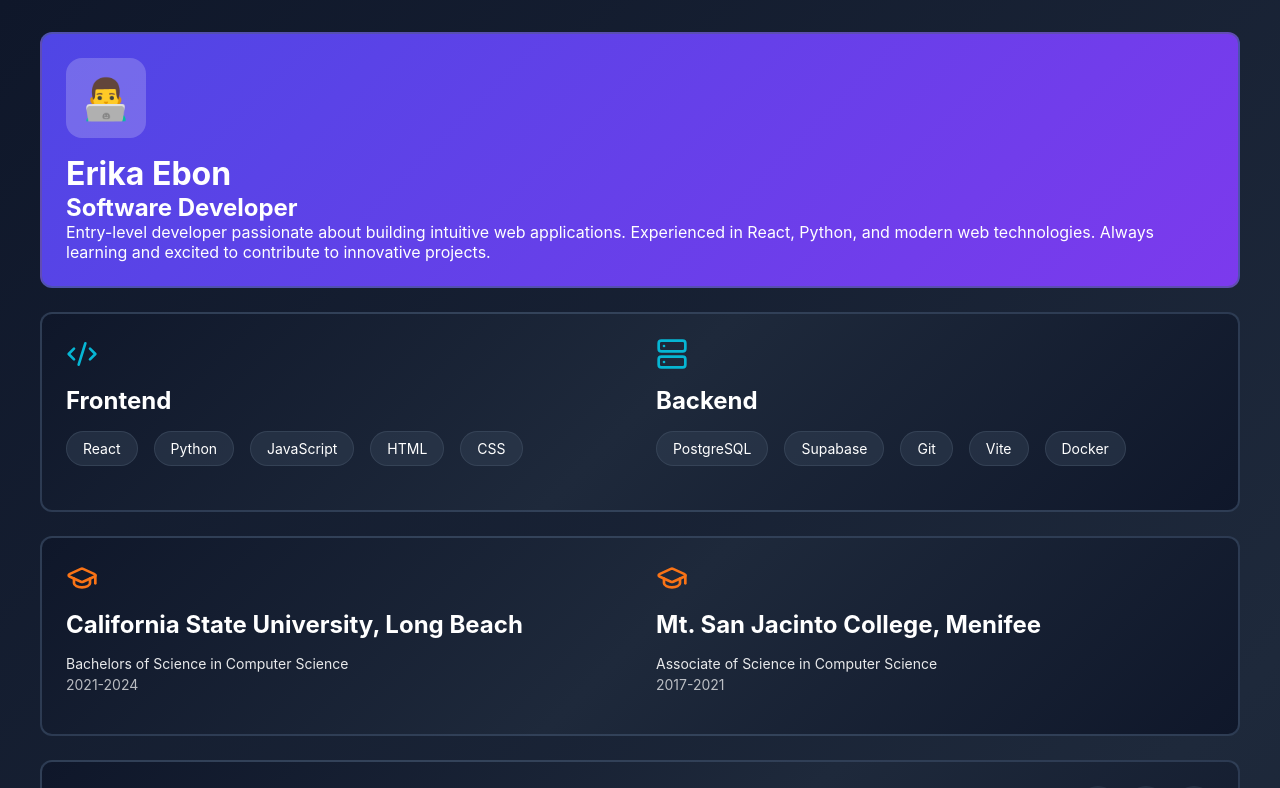
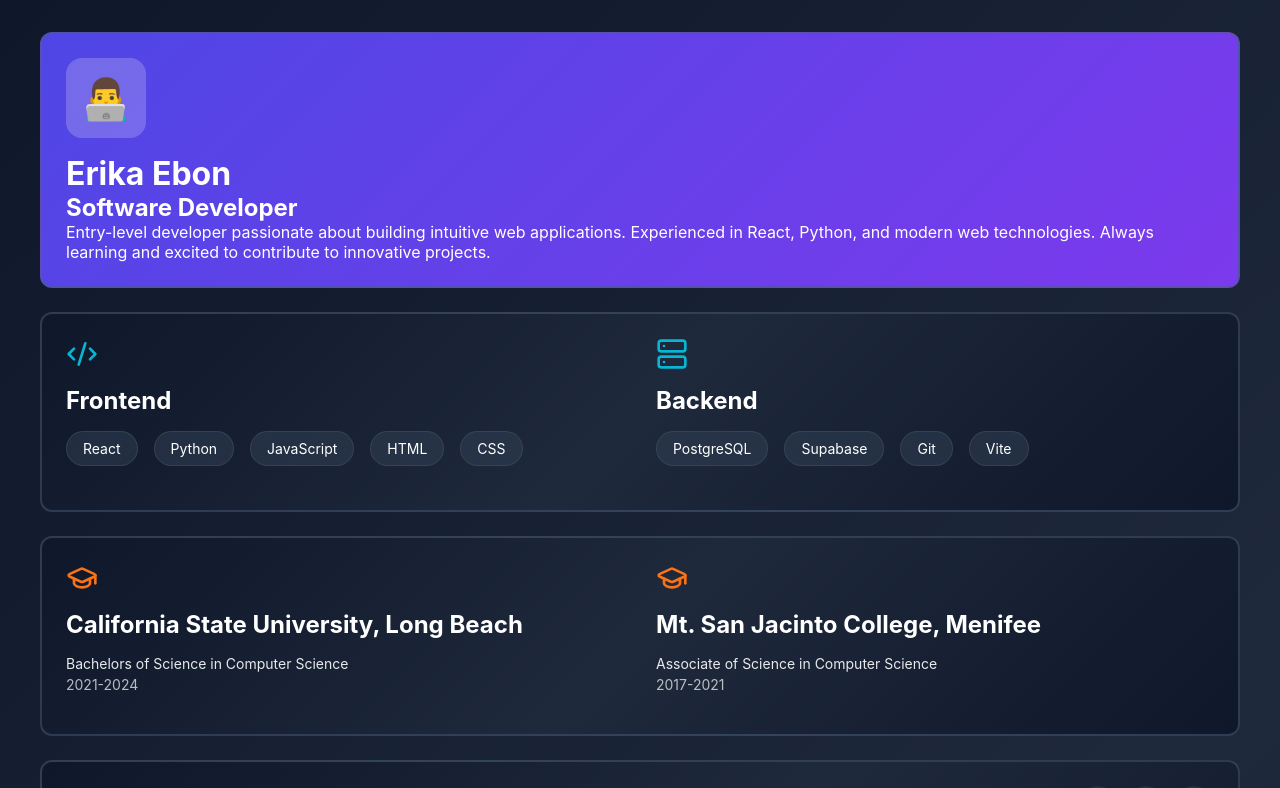
Before and after one commit to embe8/swe-portfolio, a React (Vite) app in the folder react-app/: page / in a window 1280 px wide. Shown: the top 788 px of the page. Built offline with nearby package versions, Linux system fonts and the light colour scheme.

Commit message:
modified skills card content

```diff
--- a/react-app/src/App.jsx
+++ b/react-app/src/App.jsx
@@ -116,7 +116,6 @@ export default function Portfolio() {
     {"name": "Supabase", "icon": ""},
     {"name": "Git", "icon": ""},
     {"name": "Vite", "icon": ""},
-    {"name": "Docker", "icon": ""},
   ]
 
 
```
